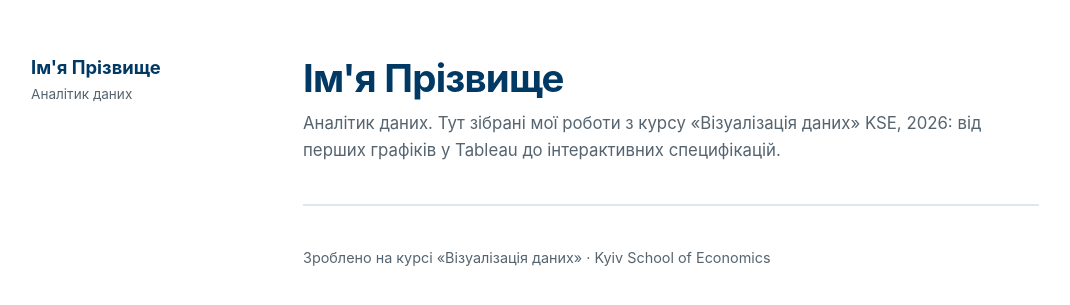
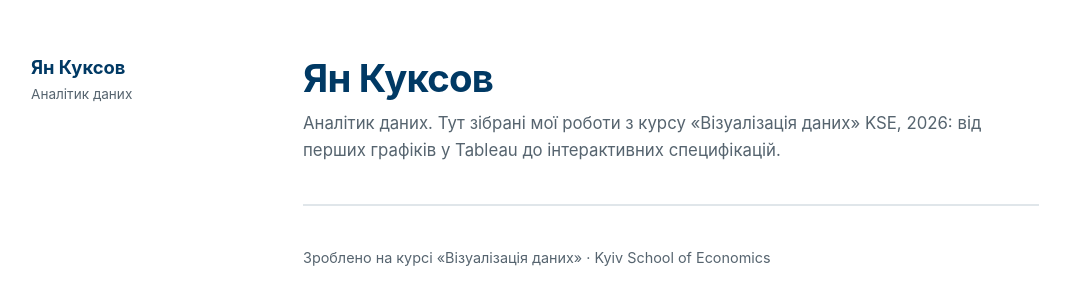
Before and after one commit to kukovky/dataviz-portfolio., a Jekyll site: the page built from index.md, in a window 1280 px wide. Shown: the top 305 px of the page, without its empty margins (105-1175 px from the left). Built offline with Jekyll 4.4.1, drawn with Linux system fonts in a browser that asks for light colours.

Commit message:
Update _config.yml

```diff
--- a/_config.yml
+++ b/_config.yml
@@ -3,7 +3,7 @@
 # ║  Ім'я стоїть тільки тут. Замінили — змінилося на всіх сторінках.  ║
 # ╚══════════════════════════════════════════════════════════════════╝
 
-title: "Ім'я Прізвище"
+title: "Ян Куксов"
 role: "Аналітик даних"
 tagline: "Аналітик даних. Тут зібрані мої роботи з курсу «Візуалізація даних» KSE, 2026: від перших графіків у Tableau до інтерактивних специфікацій."
 footer: "Зроблено на курсі «Візуалізація даних» · Kyiv School of Economics"
```
